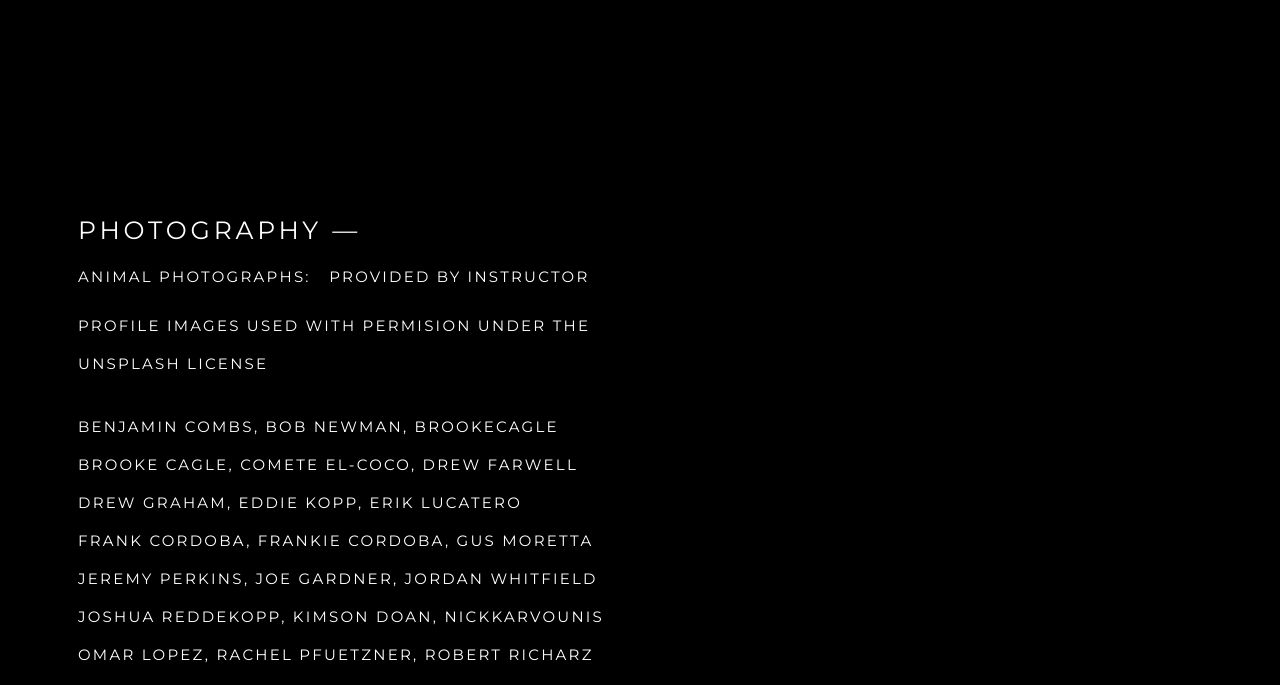
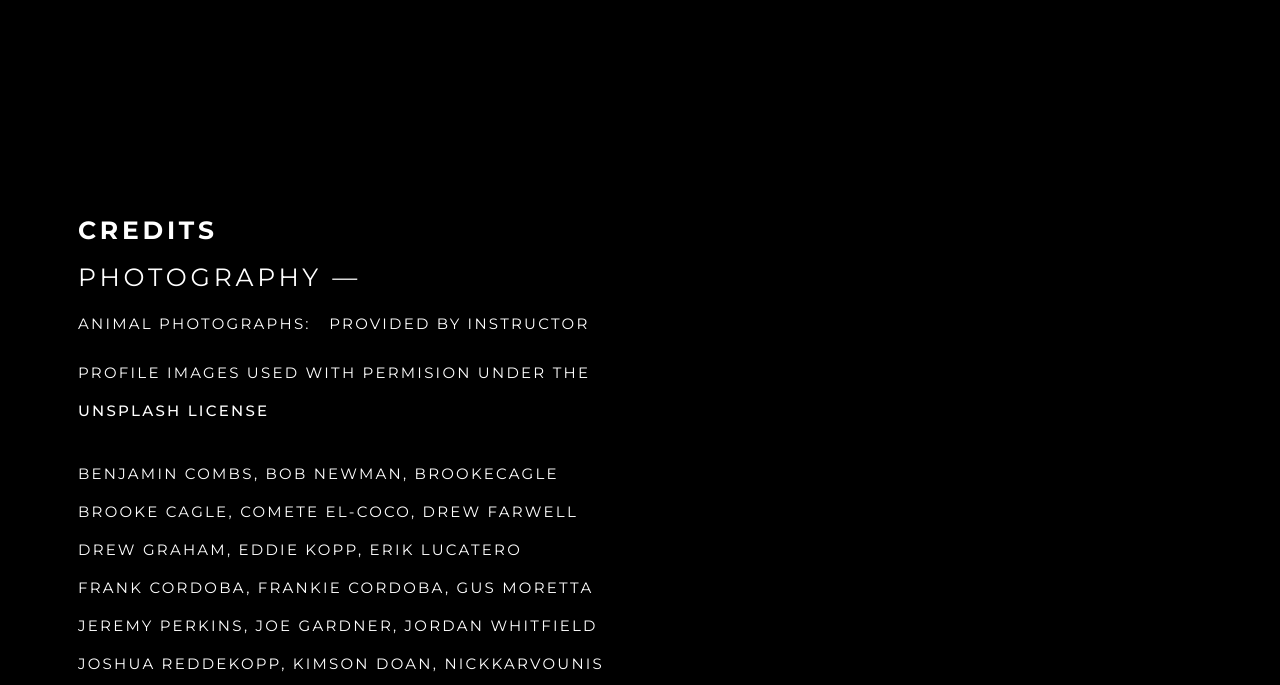
Before and after one commit to apmcknight/PetLoverMeetHuman, a plain HTML site: page credits.html in a window 1280 px wide. Shown: the part 110-795 px from the top of the page. Drawn offline with Linux system fonts and the light colour scheme; a script that the page names is missing.

Commit message:
+ Fixed Google Font Link + Fixed Navbar hover + Added title to the Credits page

```diff
--- a/credits.html
+++ b/credits.html
@@ -7,8 +7,8 @@ details about copyright email legal@adammcknight.co-->
   <head>
     <meta charset="utf-8">
     <title>Home | Pet Lover Meet Human</title>
-    <link href="https://fonts.googleapis.com/css?family=Montserrat" rel="stylesheet">
     <link rel="stylesheet" href="style.css">
+    <link href="https://fonts.googleapis.com/css?family=Montserrat:400,500,600,700,800,900" rel="stylesheet">
   </head>
 
   <body class="creditbody">
@@ -28,6 +28,7 @@ details about copyright email legal@adammcknight.co-->
         </nav>
       </div>
 
+      <h1 class="creditmain">CREDITS</h1>
       <h1 class="creditsh1">PHOTOGRAPHY —</h1>
       <p class="creditp">Animal photographs: &nbsp; provided by instructor</p>
       <p class="creditp">Profile Images Used with permision under the <br /> <br /><a class="lisence" href="https://unsplash.com/license"target="_blank">Unsplash LICENSE</a>
--- a/style.css
+++ b/style.css
@@ -155,6 +155,25 @@ h5{
   letter-spacing: 0.15em;
 	color: #FFFFFF;
 }
+
+.creditmain{
+	display: block;
+	padding-top: 0px;
+	padding-left: 70px;
+	padding-right: auto;
+	padding-bottom: .5px;
+	font-family: Montserrat;
+  font-style: normal;
+  font-weight: bolder;
+  line-height: normal;
+  font-size: 25px;
+  text-align: left;
+	text-transform: uppercase;
+	text-decoration: none;
+  letter-spacing: 0.15em;
+	color: #FFFFFF;
+}
+
 
 .creditsh1{
 	display: block;
```
Also changed, not shown: index.html (+1 -1 lines).
